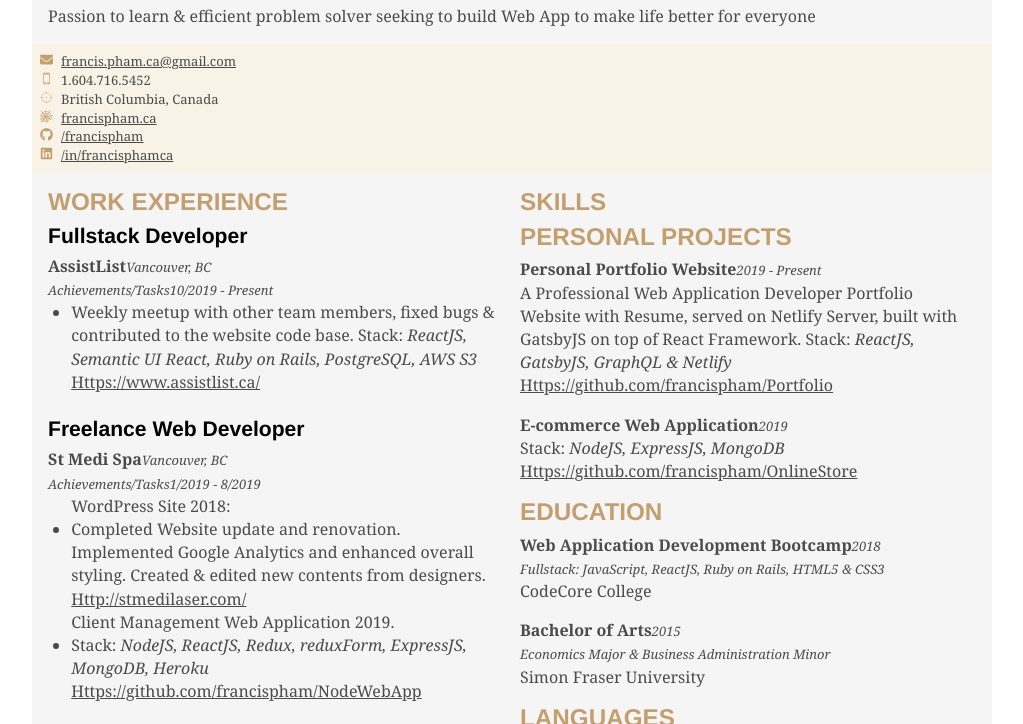
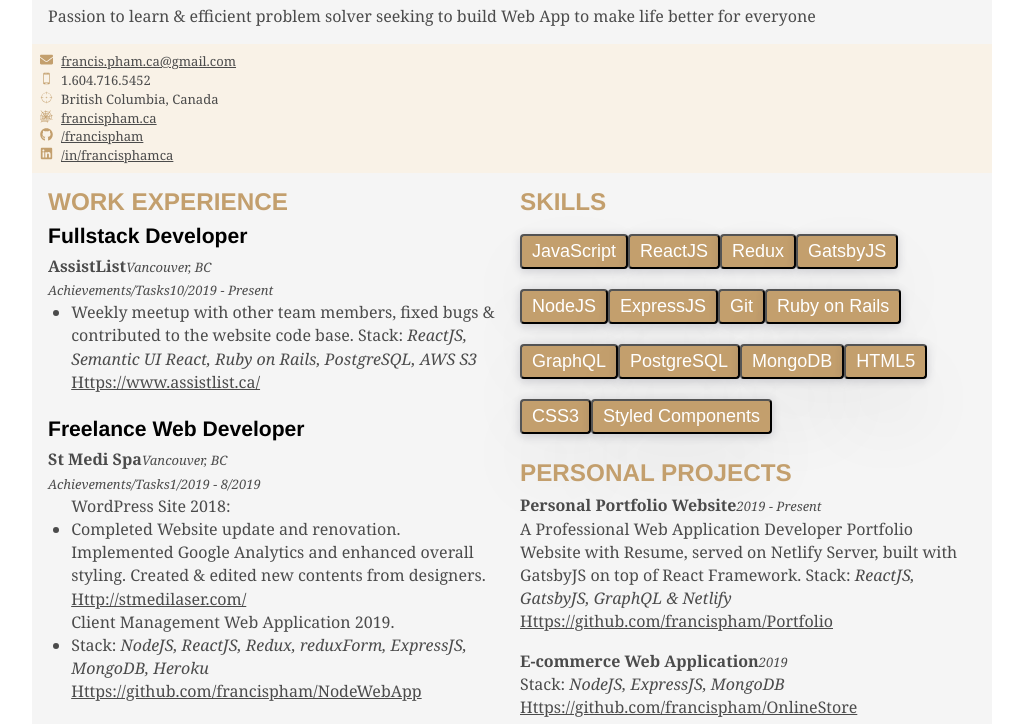
Before and after one commit to francispham/Portfolio, a Gatsby site: page /resume in a window 1280 px wide. Shown: the part 72-796 px from the top of the page, without its empty margins (128-1151 px from the left). Built offline with nearby package versions, Linux system fonts and the light colour scheme; Gatsby itself is replaced by a stand-in of ours.

Commit message:
Added Button Component

```diff
--- /dev/null
+++ b/src/components/Button.js
@@ -0,0 +1,18 @@
+import styled from 'styled-components';
+
+export const Button = styled.button`
+    display: inline-block;
+    padding: 5px 10px;
+    margin: 10px 0;
+    color: white;
+    border-radius: 4px;
+    font-size: 18px;
+    font-weight: 500;
+    background: #C39F6D;
+    box-shadow: 0 2px 10px rgba(50, 50, 73, 0.2),
+        0 37.5px 75px -5px rgba(0, 0, 0, 0.1);
+
+    &:hover {
+        background: #DDBC8D;
+    }
+`;
--- a/src/pages/contact.js
+++ b/src/pages/contact.js
@@ -1,6 +1,7 @@
 import React from 'react';
 import { navigateTo } from 'gatsby-link';
-import Layout from '../components/layout'
+
+import Layout from '../components/layout';
 
 function encode(data) {
   return Object.keys(data)
--- a/src/pages/resume.js
+++ b/src/pages/resume.js
@@ -1,8 +1,11 @@
 import React from 'react';
 import { Link } from 'gatsby';
-import { FaSnowboarding, FaHiking, FaGithub, FaEnvelope, FaLinkedin } from 'react-icons/fa'
-import { GiKnifeFork, GiHeadphones, GiCrosshair, GiSmartphone, GiSpiderWeb } from 'react-icons/gi'
-import { TiArrowBack } from 'react-icons/ti'
+
+import { FaSnowboarding, FaHiking, FaGithub, FaEnvelope, FaLinkedin } from 'react-icons/fa';
+import { GiKnifeFork, GiHeadphones, GiCrosshair, GiSmartphone, GiSpiderWeb } from 'react-icons/gi';
+import { TiArrowBack } from 'react-icons/ti';
+
+import { Button } from '../components/Button'
 
 import '../css/resume.css';
 
@@ -11,7 +14,7 @@
     <div className="resume">
       <header>
         <h1>FRANCIS PHAM</h1>
-        <h4>Junior Software Developer</h4>
+        <h4>Junior Web Developer</h4>
         <p>
           Passion to learn & efficient problem solver
           seeking to build Web App to make life better for everyone
@@ -61,7 +64,6 @@
             </a>
           </div>
         </div>
-
 
       <main className="resumeGridBox">
         <div>
@@ -163,8 +165,17 @@
 
         <div>
           <h2>SKILLS</h2>
-          <div className="container">
-
+          <div className="container" style={{
+            paddingBottom: '1rem',
+            alignContent: 'space-between'
+          }}>
+            <Button>JavaScript</Button><Button>ReactJS</Button>
+            <Button>Redux</Button><Button>GatsbyJS</Button>
+            <Button>NodeJS</Button><Button>ExpressJS</Button>
+            <Button>Git</Button><Button>Ruby on Rails</Button>
+            <Button>GraphQL</Button><Button>PostgreSQL</Button>
+            <Button>MongoDB</Button><Button>HTML5</Button>
+            <Button>CSS3</Button><Button>Styled Components</Button>
           </div>
           <h2>PERSONAL PROJECTS</h2>
           <div className="container">
```
Also changed, not shown: src/css/layout.css (+11 -6 lines).
